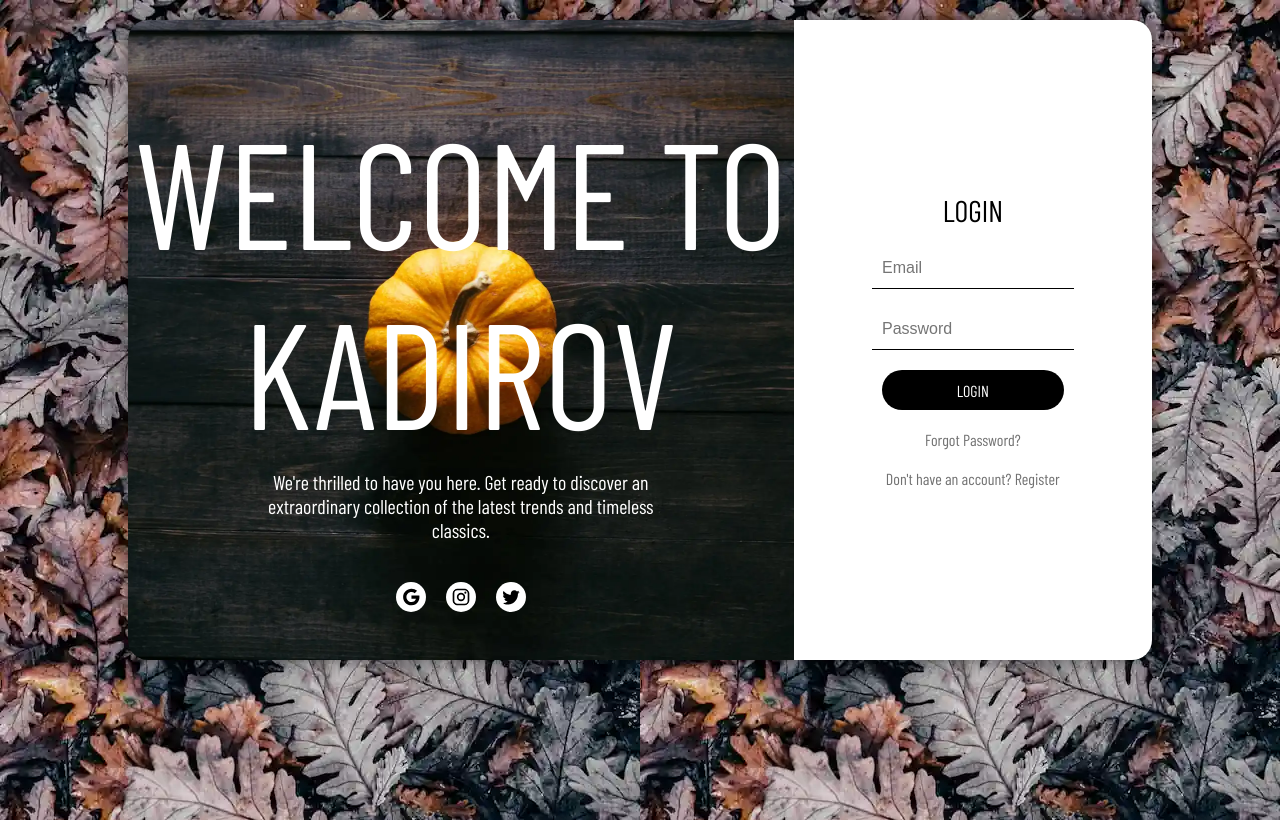
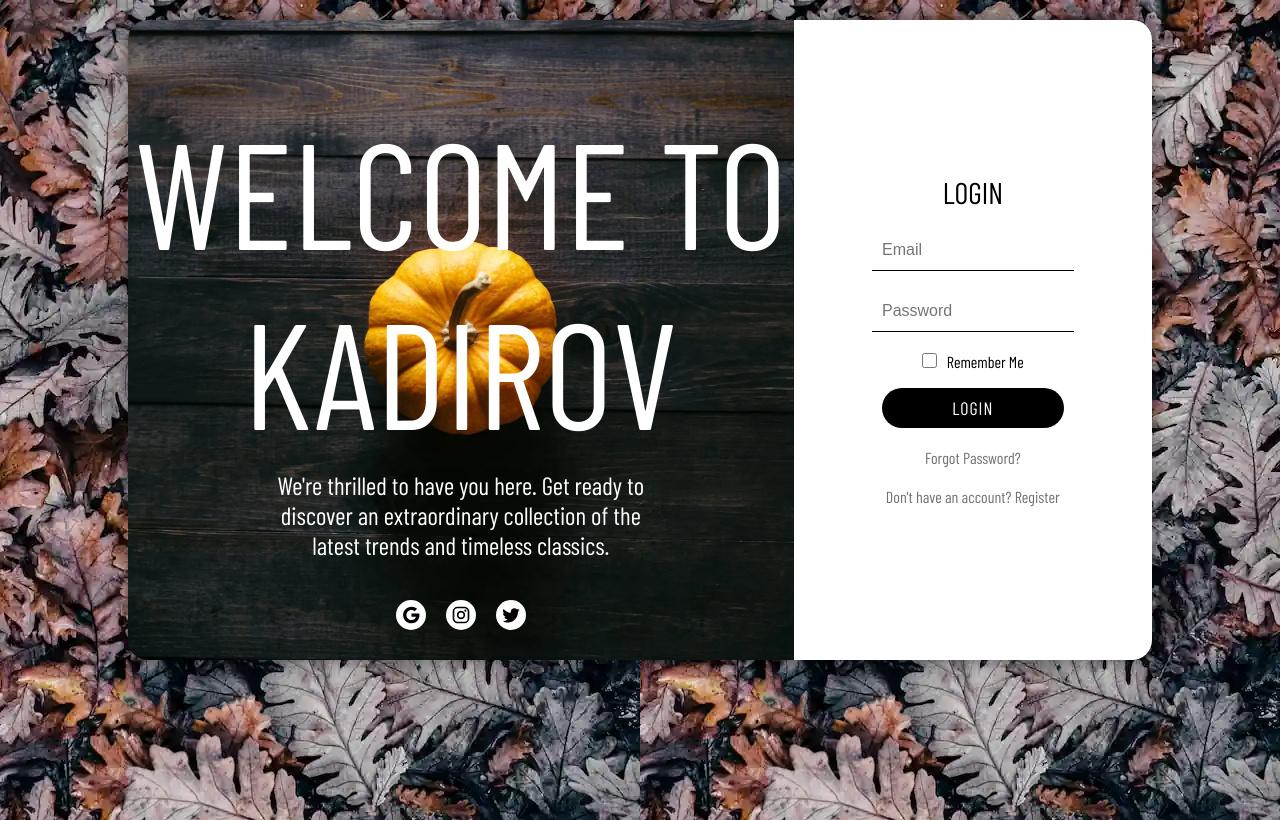
Before and after one commit to gyunayK/Ecomerce_Strapi, a React (Vite) app in the folder eComerce/client/: page /signin in a window 1280 px wide. Built offline with nearby package versions, Linux system fonts and the light colour scheme; a web font is replaced by a local one.

Commit message:
style: Improved some stylings across the board

```diff
--- a/eComerce/client/src/components/Cart/Cart.jsx
+++ b/eComerce/client/src/components/Cart/Cart.jsx
@@ -13,8 +13,6 @@ const Cart = () => {
   const token = import.meta.env.VITE_STRAPI_TOKEN;
   const stripePK = import.meta.env.VITE_STIPE_PUBLISHABLE_KEY;
 
-  console.log(products);
-
   const totalPrice = products
     .reduce((acc, item) => {
       return acc + item.price * item.quantity;
@@ -22,7 +20,6 @@ const Cart = () => {
     .toFixed(2);
 
   const stripePromise = loadStripe(stripePK);
-
   const handlePayment = async () => {
     try {
       const stripeInstance = await stripePromise;
--- a/eComerce/client/src/components/Footer/Footer.jsx
+++ b/eComerce/client/src/components/Footer/Footer.jsx
@@ -11,7 +11,7 @@ import "./Footer.scss";
 
 const Footer = () => {
   return (
-    <div className="footer">
+    <footer className="footer">
       <div className="top">
         <div className="group">
           <h1>Categories</h1>
@@ -102,7 +102,7 @@ const Footer = () => {
           <span>© 2023 kadirov, Inc. All Rights Reserved</span>
         </div>
       </div>
-    </div>
+    </footer>
   );
 };
 
--- a/eComerce/client/src/components/Footer/Footer.scss
+++ b/eComerce/client/src/components/Footer/Footer.scss
@@ -2,6 +2,7 @@
   background-color: #f5f5f5;
   color: #444;
   width: 100%;
+  margin-top: 140px;
 
   .top {
     padding: 40px 50px;
--- a/eComerce/client/src/components/Navbar/Navbar.jsx
+++ b/eComerce/client/src/components/Navbar/Navbar.jsx
@@ -1,21 +1,21 @@
 import "./Navbar.scss";
 import "./hamburgerStyle.scss";
 import { useState } from "react";
+import { useSelector } from "react-redux";
+import { Link } from "react-router-dom";
 import FavoriteBorderOutlinedIcon from "@mui/icons-material/FavoriteBorderOutlined";
 import ShoppingCartOutlinedIcon from "@mui/icons-material/ShoppingCartOutlined";
-import { Link } from "react-router-dom";
 import Cart from "@/components/Cart/Cart";
-import { useSelector } from "react-redux";
 import MenuIcon from "@mui/icons-material/Menu";
 import Search from "@/components/Search/Search";
 import LoginMenu from "@/components/loginMenu/LoginMenu";
+import Button from "@mui/material/Button";
 
 const Navbar = () => {
   const [isOpen, setIsOpen] = useState(false);
   const [mobileMenuOpen, setMobileMenuOpen] = useState(false);
 
   const products = useSelector((state) => state.cart.products);
-  console.log(mobileMenuOpen);
 
   // const category = searchItems?.data?.find((cat) => cat.id === catId);
   const toggleMenu = () => {
@@ -77,7 +77,7 @@ const Navbar = () => {
               <span>{products.length}</span>
             </div>
           </div>
-          <label>
+          <label className="hamburger">
             <input
               type="checkbox"
               id="check"
--- a/eComerce/client/src/components/Navbar/Navbar.scss
+++ b/eComerce/client/src/components/Navbar/Navbar.scss
@@ -62,6 +62,10 @@ $cubic-bezier: cubic-bezier(0, 0.11, 0.35, 2);
         color: #0042dc;
         font-size: 15px;
         font-weight: 600;
+
+        @media (max-width: 1000px) {
+          display: none;
+        }
       }
     }
 
--- a/eComerce/client/src/components/Navbar/hamburgerStyle.scss
+++ b/eComerce/client/src/components/Navbar/hamburgerStyle.scss
@@ -1,4 +1,4 @@
-label {
+.hamburger {
   display: flex;
   flex-direction: column;
   width: 70px;
--- a/eComerce/client/src/pages/Auth/Auth.Style.scss
+++ b/eComerce/client/src/pages/Auth/Auth.Style.scss
@@ -1,6 +1,6 @@
 .authContainer {
-  background: rgb(226, 159, 252);
-  background: url("/img/autum.webp");
+  background: rgba(56, 55, 56, 0.301);
+  background-image: url("/img/autum.webp");
   width: 100%;
   height: 100dvh;
   padding-top: 20px;
@@ -12,7 +12,6 @@
     justify-content: center;
     align-items: center;
     margin: 0 auto;
-
     border-radius: 20px;
     box-shadow: 0 0 20px rgba(0, 0, 0, 0.5);
 
@@ -46,7 +45,7 @@
         }
         p {
           color: #fff;
-          font-size: 20px;
+          font-size: 25px;
           margin-top: 10px;
           font-weight: 300;
           width: 60%;
@@ -159,10 +158,11 @@
             border-radius: 20px;
             background: #000;
             color: #fff;
-            font-size: 16px;
+            font-size: 18px;
             font-weight: 300;
             cursor: pointer;
             transition: all 0.3s ease;
+            letter-spacing: 1px;
 
             &:hover {
               background: #fff;
@@ -177,6 +177,19 @@
           margin-top: 20px;
           text-decoration: none;
         }
+
+        .rememberMe {
+          .rememberMeLabel {
+            color: #000000;
+            font-size: 16px;
+            text-decoration: none;
+          }
+          input {
+            width: 15px;
+            height: 15px;
+            margin-right: 10px;
+          }
+        }
       }
 
       @media (max-width: 768px) {
--- a/eComerce/client/src/pages/Auth/login/Login.jsx
+++ b/eComerce/client/src/pages/Auth/login/Login.jsx
@@ -30,6 +30,12 @@ function Login() {
             <form>
               <input type="email" placeholder="Email" required />
               <input type="password" placeholder="Password" required />
+              <div className="rememberMe">
+                <input type="checkbox" id="rememberMe" name="rememberMe" />
+                <label htmlFor="rememberMe" className="rememberMeLabel">
+                  Remember Me
+                </label>
+              </div>
               <button type="submit">LOGIN</button>
             </form>
             <a href="#">Forgot Password?</a>
--- a/eComerce/client/src/pages/Product/Product.scss
+++ b/eComerce/client/src/pages/Product/Product.scss
@@ -4,6 +4,7 @@
   justify-content: center;
   gap: 50px;
   flex-wrap: wrap;
+  margin-bottom: 60px;
 
   // Media Queries for .product
   @media (max-width: 1300px) {
@@ -138,10 +139,9 @@
 
 .button-63 {
   align-items: center;
-  background-image: linear-gradient(144deg, #0b60de, #0858b4 50%, #0a71e7);
+  background-color: #0a71e7;
   border: 0;
   border-radius: 8px;
-  box-shadow: rgba(151, 65, 252, 0.2) 0 15px 30px -5px;
   box-sizing: border-box;
   color: #ffffff;
   display: flex;
@@ -160,7 +160,6 @@
   transition: all 0.1s ease-in-out;
 
   &:hover {
-    box-shadow: rgba(1, 62, 141, 0.4) 0 10px 20px -2px;
     transform: translateY(-2px);
   }
 }
```
